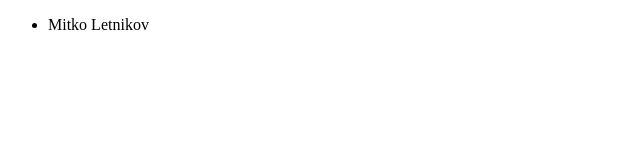
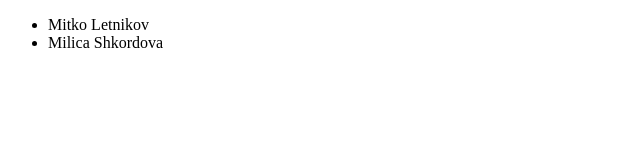
Before and after one commit to MitkoLetnikov/mentor-class-group-1-GitHUB, a plain HTML site: page index.html in a window 1280 px wide. Shown: the whole page, without its empty margins (0-640 px from the left). Drawn offline with Linux system fonts and the light colour scheme.

Commit message:
Added name:Milica

```diff
--- a/index.html
+++ b/index.html
@@ -9,7 +9,7 @@
   <body>
     <ul>
       <li>Mitko Letnikov</li>
-
+      <li>Milica Shkordova</li>
     </ul>
   </body>
 </html>
```
